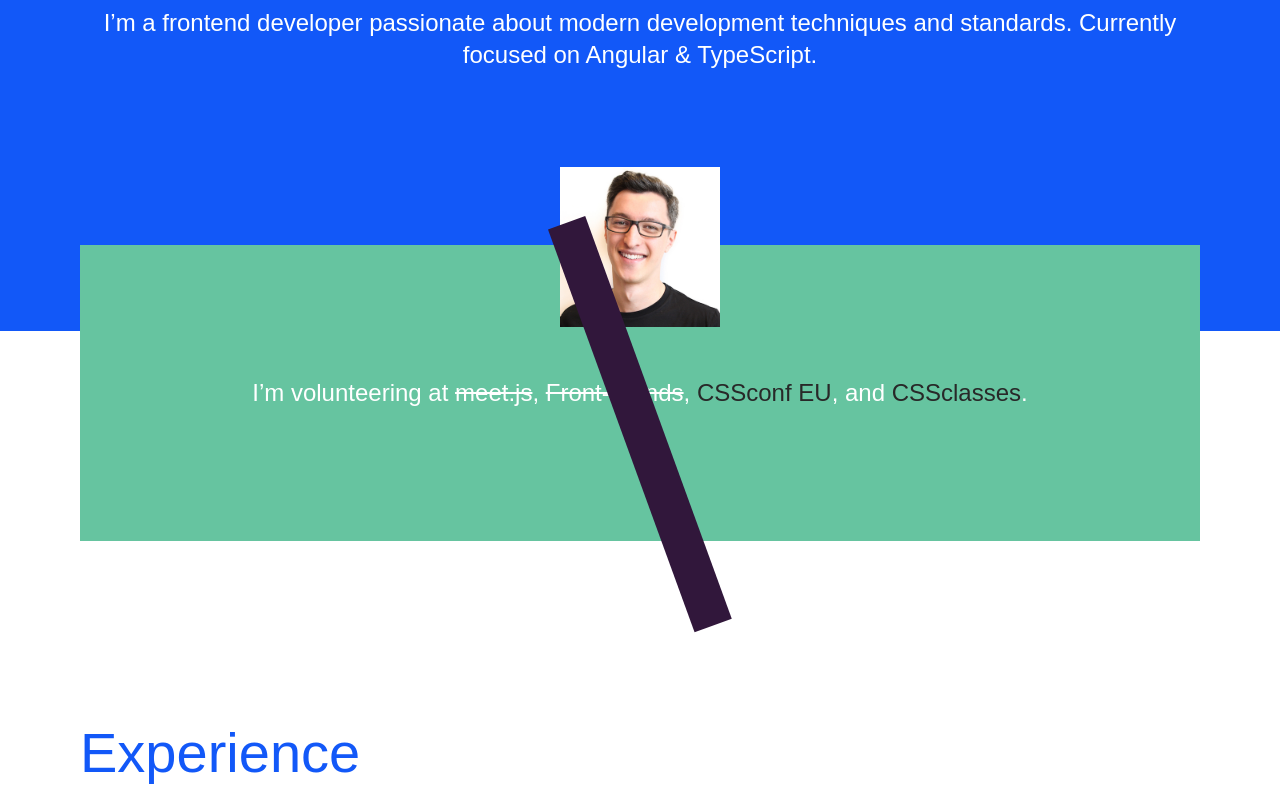
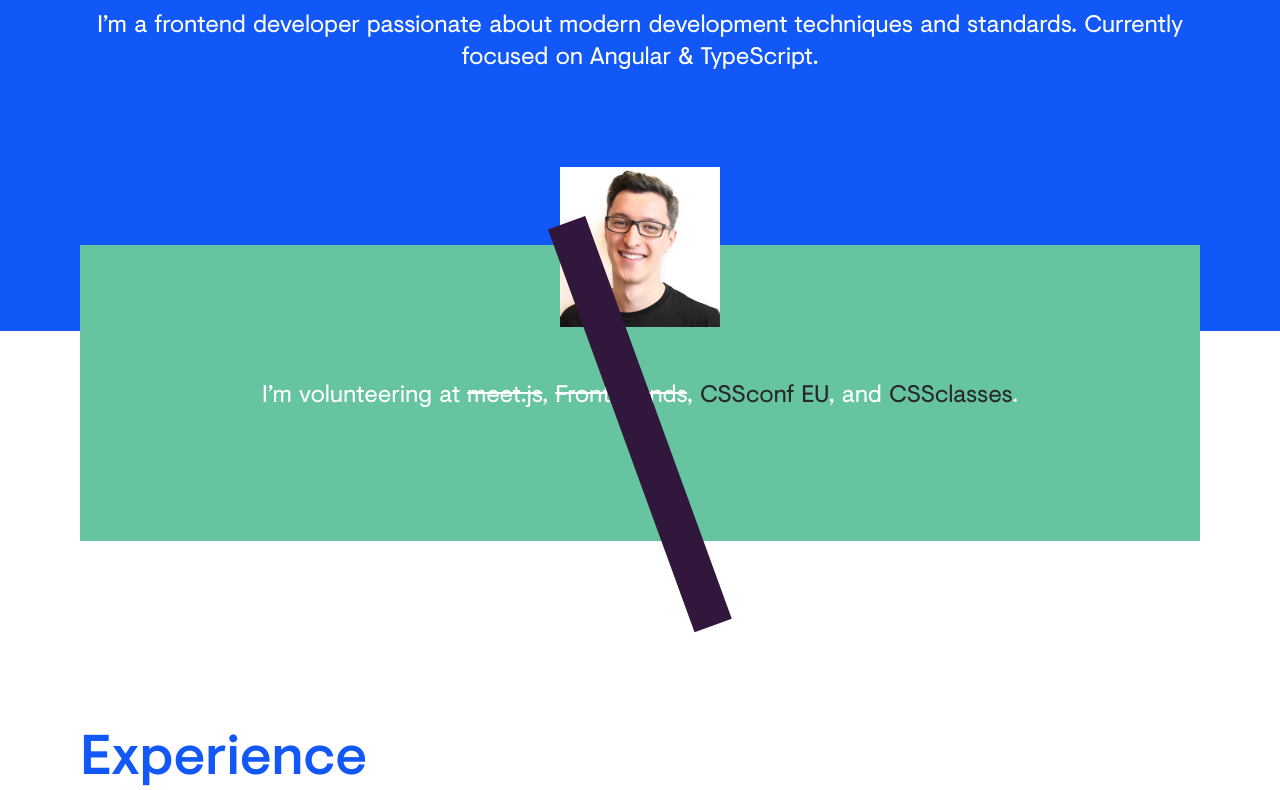
Before and after one commit to lukaszklis/homepage, a website: page app/index.html in a window 1280 px wide. Shown: the part 525-1315 px from the top of the page. Drawn offline with nearby package versions, Linux system fonts and the light colour scheme.

Commit message:
:bug: Fix webfont format

```diff
--- a/app/styles/_settings.fonts.css
+++ b/app/styles/_settings.fonts.css
@@ -2,14 +2,14 @@
   font-family: 'visuelt';
   font-style: normal;
   font-weight: normal;
-  src: url(../fonts/visuelt-regular.woff2) woff2,
-       url(../fonts/visuelt-regular.woff) woff;
+  src: url(../fonts/visuelt-regular.woff2) format('woff2'),
+       url(../fonts/visuelt-regular.woff) format('woff');
 }
 
 @font-face {
   font-family: 'visuelt';
   font-style: normal;
   font-weight: 500;
-  src: url(../fonts/visuelt-medium.woff2) woff2,
-       url(../fonts/visuelt-medium.woff) woff;
+  src: url(../fonts/visuelt-medium.woff2) format('woff2'),
+       url(../fonts/visuelt-medium.woff) format('woff');
 }
```
